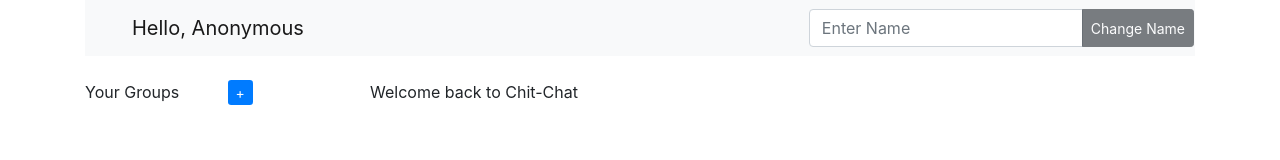
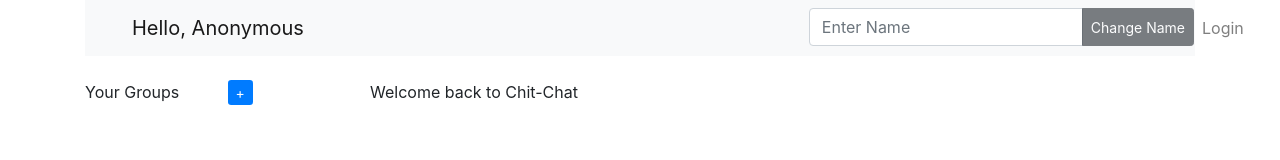
Before and after one commit to LuisLReyes/chitchat, a React (Create React App) app in the folder client/: page / in a window 1280 px wide. Shown: the top 160 px of the page. Built offline with nearby package versions, Linux system fonts and the light colour scheme.

Commit message:
Reverted Login

```diff
--- a/client/src/App.js
+++ b/client/src/App.js
@@ -3,7 +3,7 @@ import { BrowserRouter as Router, Route, Link } from "react-router-dom";
 
 import "bootstrap/dist/css/bootstrap.min.css";
 
-import elementRegister from "./components/register.component";
+import elementLogin from "./components/login.component";
 import elementHome from "./components/home.component";
 import elementAddRoom from "./components/addroom.component";
 import elementNewRoom from "./components/newroom.component";
@@ -66,6 +66,7 @@ class App extends Component {
                       </div>
                     </li>
                     <li className="navbar-item">
+	    		  <Link to="/login" className="nav-link">Login</Link>
                     </li>
                 </ul>
               </div>
@@ -86,7 +87,7 @@ class App extends Component {
             </div>
             <div className="col-8">
               <Route path="/" exact component={elementHome} />
-              <Route path="/register" component={elementRegister} />
+              <Route path="/login" component={elementLogin} />
               <Route path="/addroom" component={elementAddRoom} />
               <Route path="/testing" component={elementOne} />
               <Route path="/newroom" component={elementNewRoom} />
```
